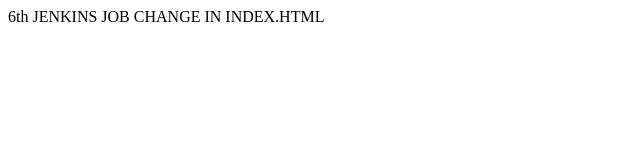
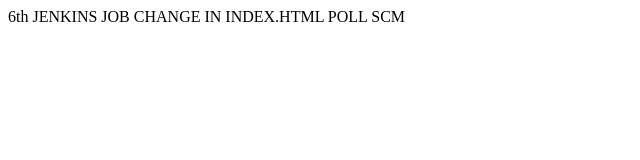
Before and after one commit to khush-69/test-demo, a plain HTML site: page index.html in a window 1280 px wide. Shown: the full height of the page, 0-640 px from the left. Drawn offline with Linux system fonts and the light colour scheme.

Commit message:
Update index.html

```diff
--- a/index.html
+++ b/index.html
@@ -1,5 +1,6 @@
 <html>
   <body>6th JENKINS JOB
     CHANGE IN INDEX.HTML
+    POLL SCM
     </body>
 </html>
```
